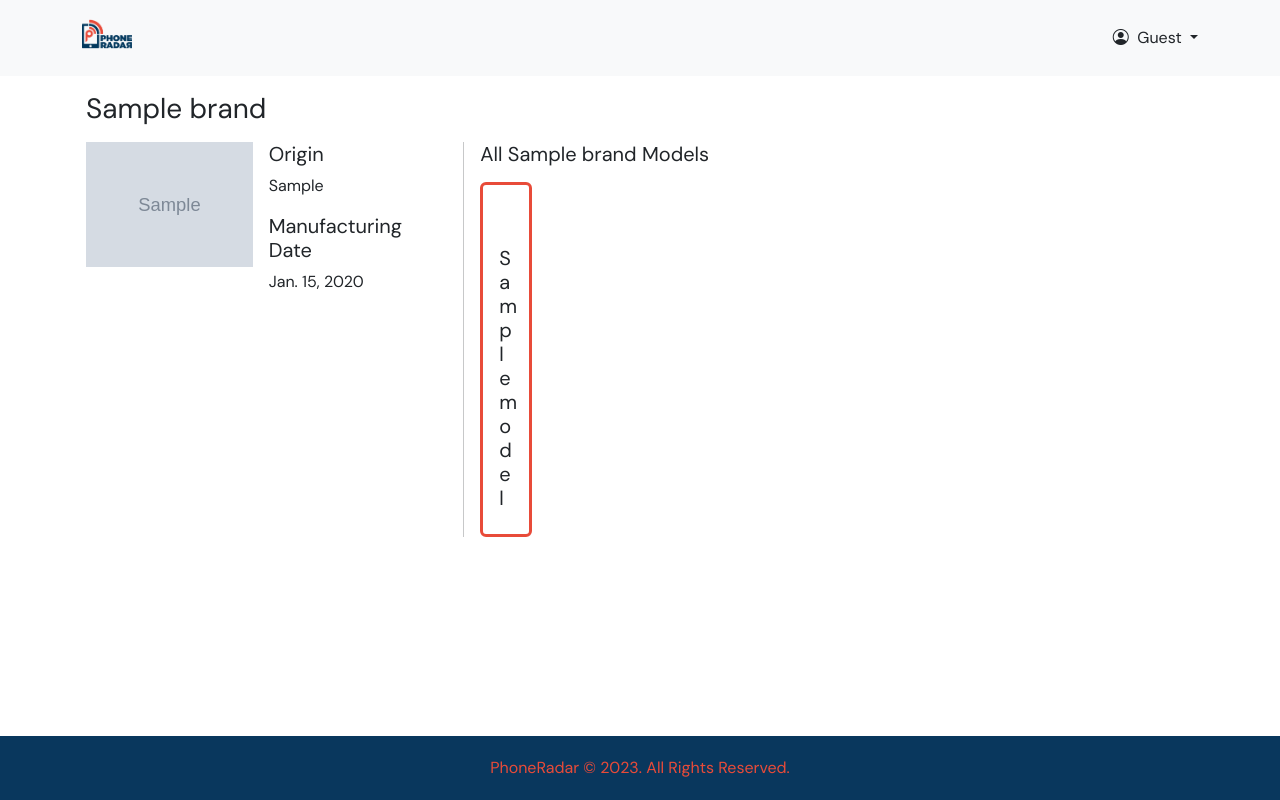
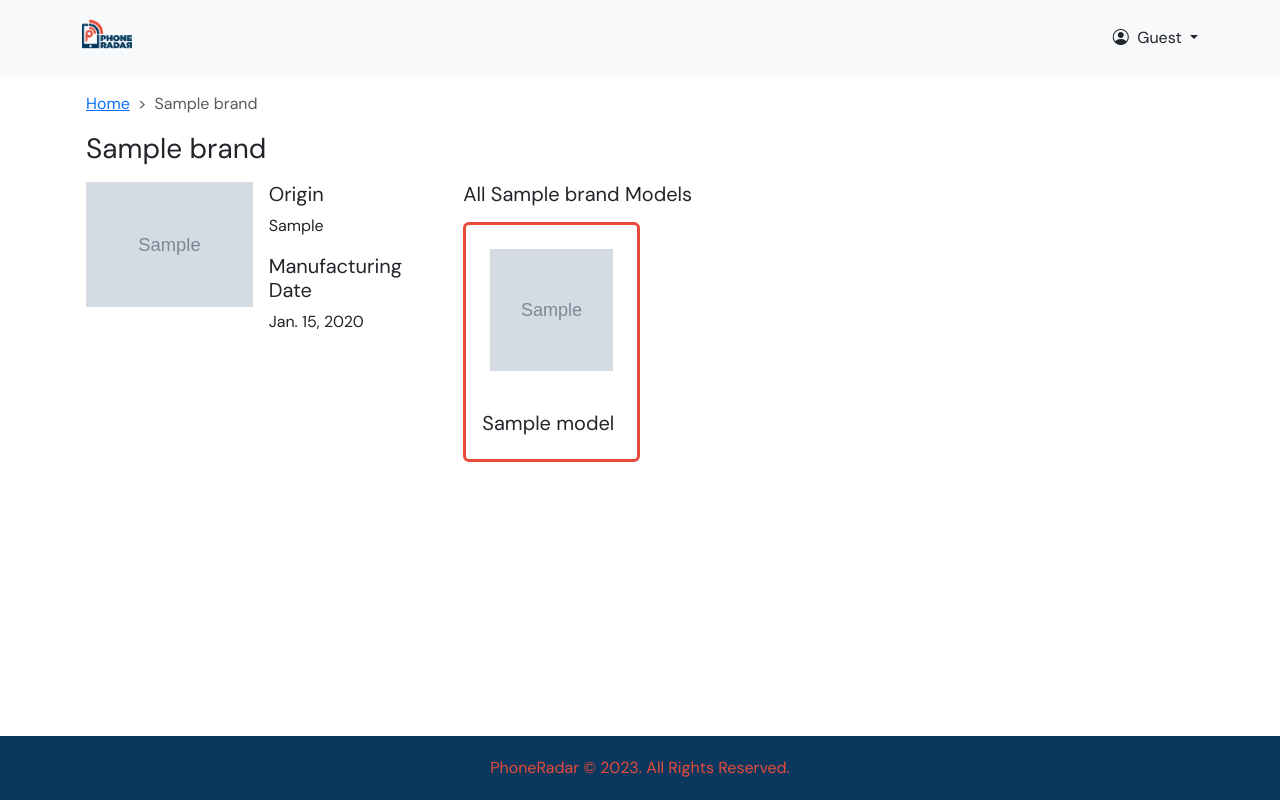
Before and after one commit to ezzylan/phoneradar, a Django app: a page that uses templates/PhoneReview/base.html in a window 1280 px wide. Run offline with Django 4.2, Linux system fonts and the light colour scheme; tables that the repository leaves empty hold one stand-in row (values such as "Sample post"); grey boxes marked "Sample" are stand-in pictures.

Commit message:
added breadcrumbs

```diff
--- a/templates/PhoneReview/base.html
+++ b/templates/PhoneReview/base.html
@@ -69,6 +69,11 @@
   </nav>
 
   <main class="container p-3">
+    <nav style="--bs-breadcrumb-divider: '>';" aria-label="breadcrumb">
+      <ol class="breadcrumb">
+        {% block breadcrumb %}{% endblock %}
+      </ol>
+    </nav>
     <h3 class="pb-2">{% block heading %}{% endblock %}</h3>
     {% block content %}{% endblock %}
   </main>
--- a/templates/PhoneReview/phone_model.html
+++ b/templates/PhoneReview/phone_model.html
@@ -1,6 +1,13 @@
 {% extends 'PhoneReview/base.html' %}
 
 {% block title %}{{ object.name }} - PhoneRadar{% endblock %}
+
+{% block breadcrumb %}
+<li class="breadcrumb-item"><a href="/">Home</a></li>
+<li class="breadcrumb-item active" aria-current="page">
+  {{ object.name }}
+</li>
+{% endblock %}
 
 {% block heading %}{{ object.name }}{% endblock %}
 
@@ -20,16 +27,15 @@
 
   <hr class="d-md-none">
 
-  <div class="col-12 col-md-8 d-flex gap-3">
-    <div class="vr d-none d-md-block"></div>
+  <div class="col-12 col-md-8">
     <div class="d-flex flex-column">
       {% if models %}
 
       <h5 class="pb-2">All {{ object.name }} Models</h5>
 
-      <div class="row g-2">
+      <div class="row row-cols-2 row-cols-sm-3 row-cols-lg-4 g-2">
         {% for model in models %}
-        <div class="col-6 col-sm-3 col-md-4 col-lg-3 col-xxl-2">
+        <div class="col">
           <div class="card model-card">
             <div class="ratio ratio-1x1">
               <img src="{{ MEDIA_URL }}{{ model.image }}" class="card-img-top p-4" alt="{{ model.name }}">
```
Also changed, not shown: templates/PhoneReview/detail.html (+12 -0 lines).
